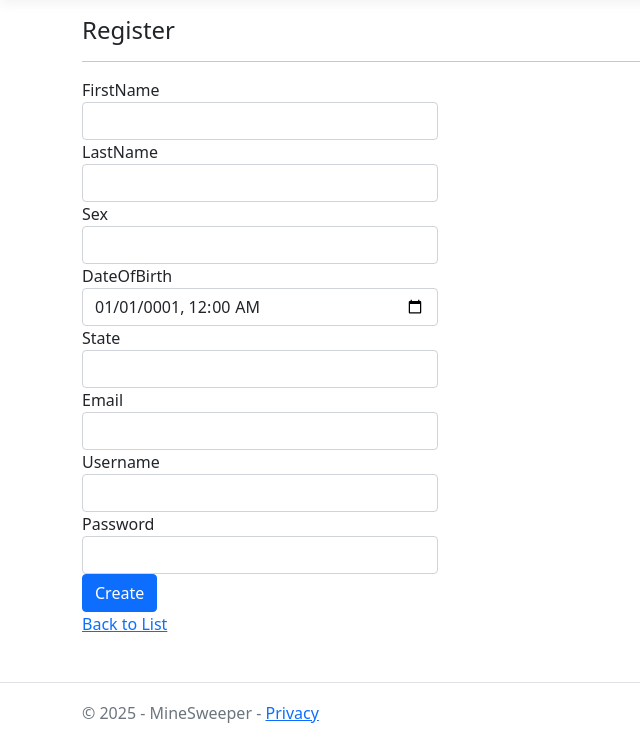
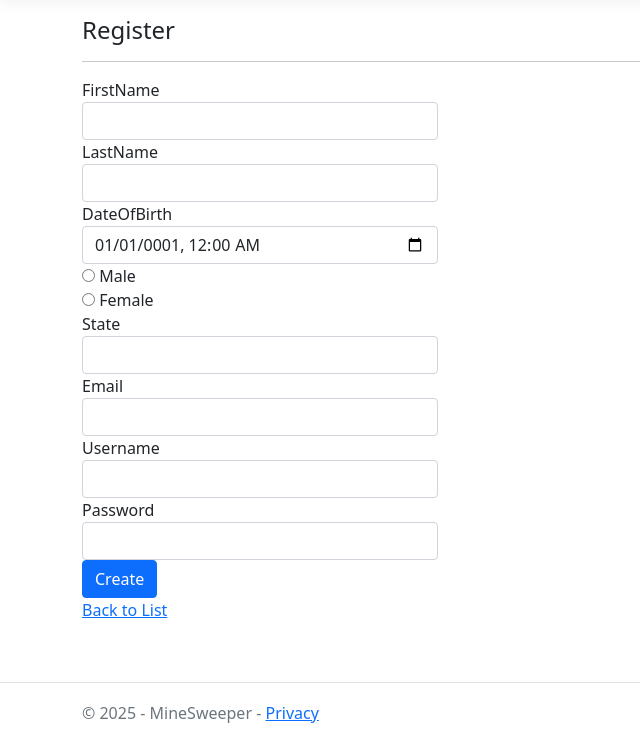
Before and after one commit to NoahStarkenburg/MineSweeper, an ASP.NET Core app: page /User/Register in a window 1280 px wide. Shown: the part 57-800 px from the top of the page, without its empty margins (0-640 px from the left). Run offline with ASP.NET Core 8, Linux system fonts and the light colour scheme; style sheets or scripts are compiled from the project's sources; some libraries are stand-ins or nearby versions.

Commit message:
fixed state of minesweeper

```diff
--- a/MineSweeper/Models/UserDAO.cs
+++ b/MineSweeper/Models/UserDAO.cs
@@ -5,7 +5,9 @@ namespace MineSweeper.Models
 {
     public class UserDAO : IUserManager
     {
+        //Connection string
         string connectionString = "server=localhost;port=3306;user=root;password=root;database=minesweeper;";
+        //string connectionString = "server=localhost;port=8889;user=root;password=root;database=minesweeper;";
 
         public int AddUser(UserModel user)
         {
--- a/MineSweeper/Views/User/Register.cshtml
+++ b/MineSweeper/Views/User/Register.cshtml
@@ -19,15 +19,22 @@
                 <input asp-for="LastName" class="form-control" />
                 <span asp-validation-for="LastName" class="text-danger"></span>
             </div>
-            <div class="form-group">
-                <label asp-for="Sex" class="control-label"></label>
-                <input asp-for="Sex" class="form-control" />
-                <span asp-validation-for="Sex" class="text-danger"></span>
-            </div>
+
             <div class="form-group">
                 <label asp-for="DateOfBirth" class="control-label"></label>
                 <input asp-for="DateOfBirth" class="form-control" />
                 <span asp-validation-for="DateOfBirth" class="text-danger"></span>
+            </div>
+            <div class="form-group">
+                <div>
+                    <input type="radio" id="Male" name="Sex" value="Male" />
+                    <label for="Male">Male</label>
+                </div>
+                <div>
+                    <input type="radio" id="Female" name="Sex" value="Female" />
+                    <label for="Female">Female</label>
+                </div>
+                <span asp-validation-for="Sex" class="text-danger"></span>
             </div>
             <div class="form-group">
                 <label asp-for="State" class="control-label"></label>
```
